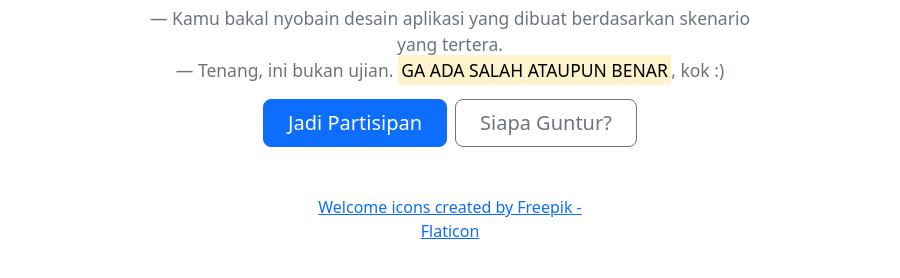
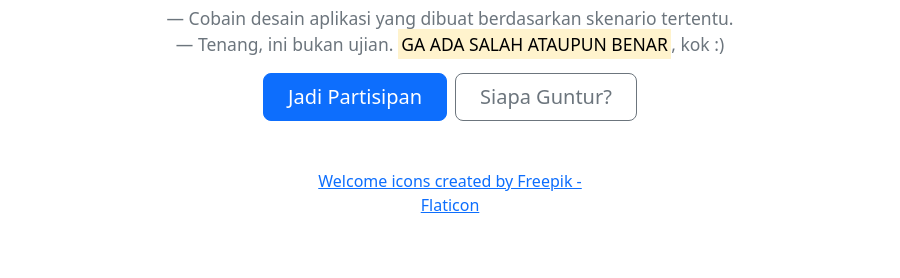
Before and after one commit to bagusfarisa/Riset-UX-Guntur, a plain HTML site: page index.html in a window 1280 px wide. Shown: the part 306-584 px from the top of the page, without its empty margins (190-1090 px from the left). Drawn offline with nearby package versions, Linux system fonts and the light colour scheme.

Commit message:
Update index.html

```diff
--- a/index.html
+++ b/index.html
@@ -74,7 +74,7 @@
 
       <blockquote class="blockquote text-center">
       <p class="mb-4">Bantu Guntur bikin portofolio desain UX yang kece dengan jadi partisipan riset.</p>
-      <footer class="blockquote-footer">Kamu bakal nyobain desain aplikasi yang dibuat berdasarkan skenario yang tertera.</footer>
+      <footer class="blockquote-footer">Cobain desain aplikasi yang dibuat berdasarkan skenario tertentu.</footer>
       <footer class="blockquote-footer">Tenang, ini bukan ujian. <mark>GA ADA SALAH ATAUPUN BENAR</mark>, kok :)</footer>
       </blockquote>
 
```
